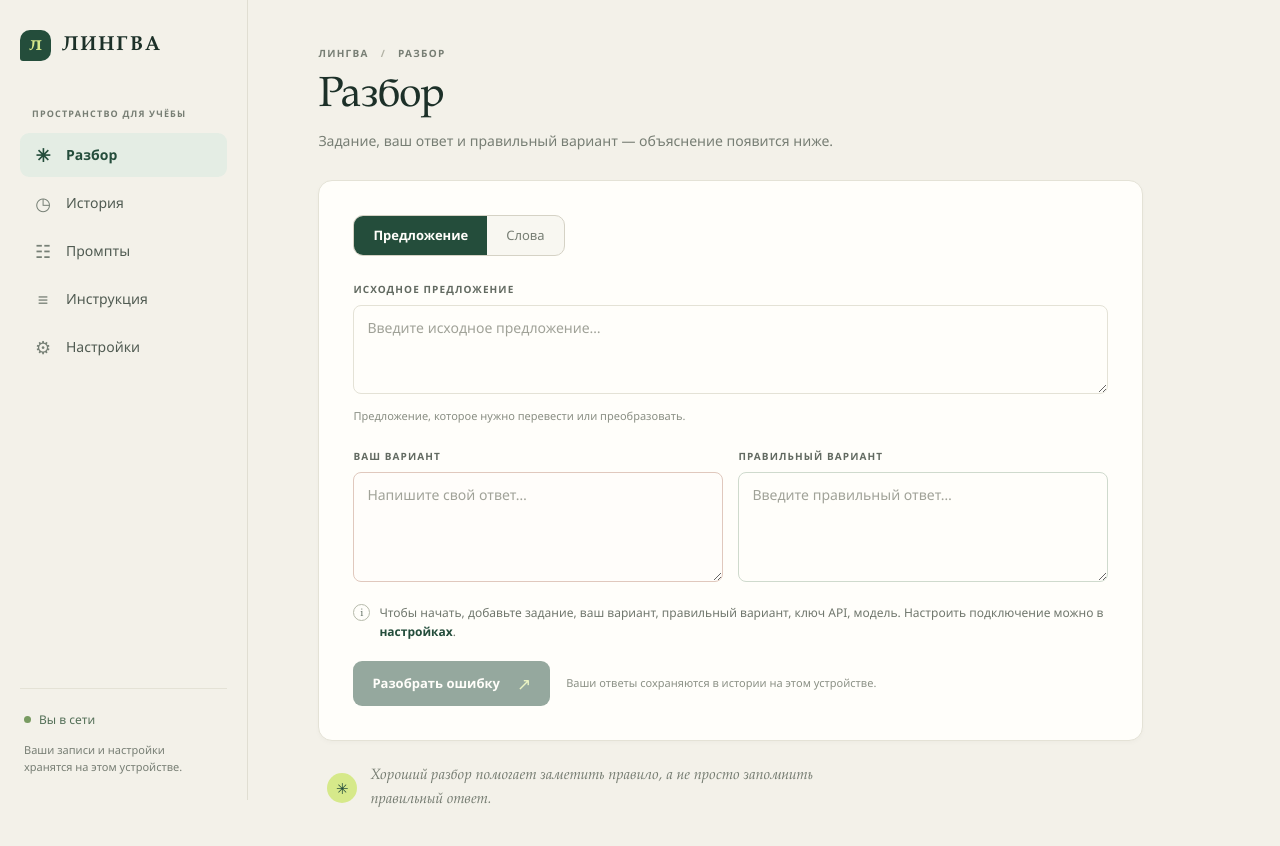
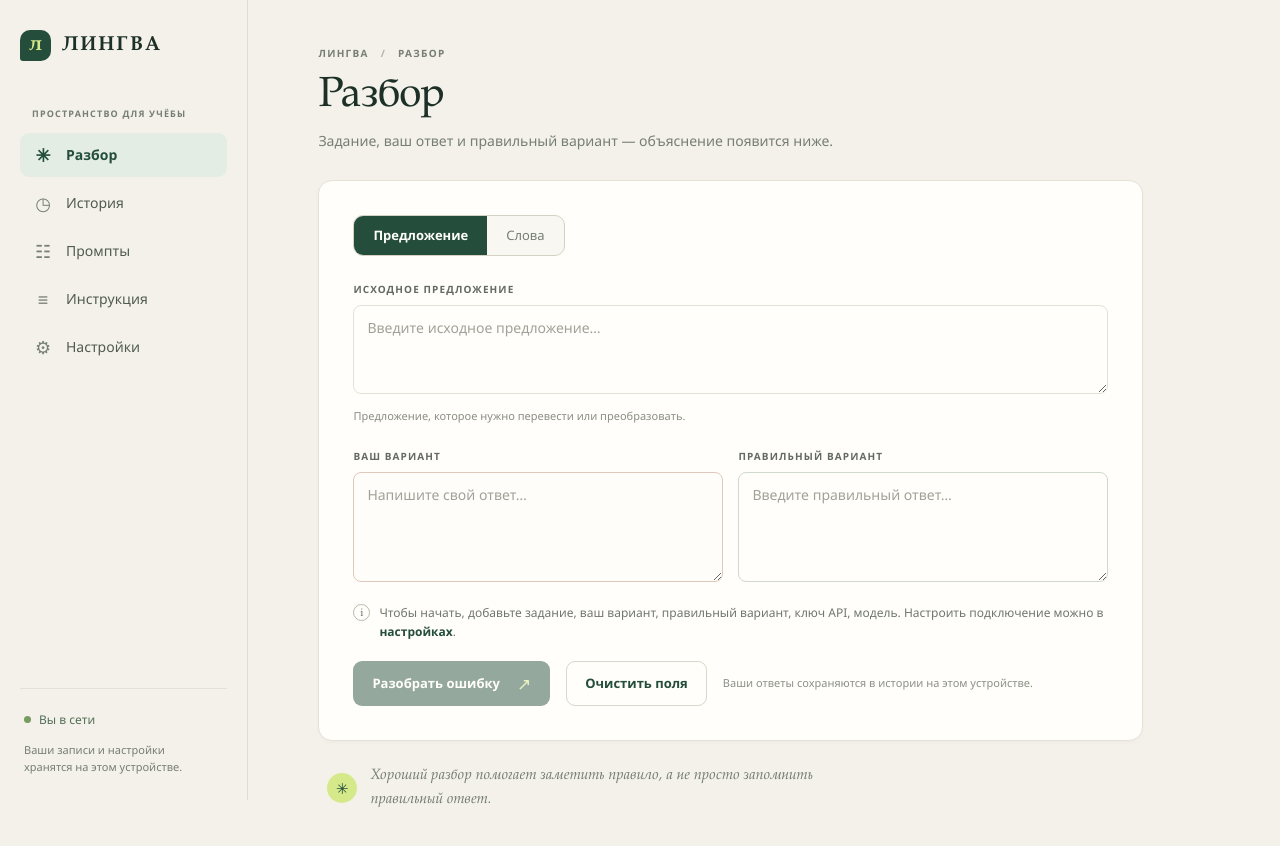
Before and after one commit to LikeKugi/lingua-ai, a Next.js app: page / in a window 1280 px wide. Shown: the top 846 px of the page. Built offline with nearby package versions, Linux system fonts and the light colour scheme.

Commit message:
feat: add clearDraft and startNextExplanation methods

```diff
--- a/app/components/ExplainPage.tsx
+++ b/app/components/ExplainPage.tsx
@@ -18,6 +18,8 @@ interface ExplainPageProps {
   updateDraft: <K extends keyof Draft>(key: K, value: Draft[K]) => void;
   changeTaskType: (taskType: TaskType) => void;
   explain: (event: FormEvent) => void;
+  clearDraft: () => void;
+  startNextExplanation: () => void;
 }
 
 export default function ExplainPage({
@@ -32,6 +34,8 @@ export default function ExplainPage({
   updateDraft,
   changeTaskType,
   explain,
+  clearDraft,
+  startNextExplanation,
 }: ExplainPageProps) {
   return (
     <section className="explain-page">
@@ -149,6 +153,12 @@ export default function ExplainPage({
             <span>{ requestBusy ? "Разбираем ошибку…" : "Разобрать ошибку" }</span>
             <span className="button-arrow" aria-hidden="true">↗</span>
           </button>
+          <button
+            className="button button-outline"
+            type="button"
+            onClick={ clearDraft }
+          >Очистить поля
+          </button>
           <span className="submit-caption">Ваши ответы сохраняются в истории на этом устройстве.</span>
         </div>
       </form>
@@ -163,6 +173,7 @@ export default function ExplainPage({
         </div>
       ) }
       { explanation && (
+        <>
           <article className="workspace-card result-card">
             <div className="result-top">
               <div>
@@ -182,6 +193,15 @@ export default function ExplainPage({
               <span>Ответ на языке: { languageLabel(explanation.language) }</span>
             </div>
           </article>
+          <div className="result-actions">
+            <button
+              className="button button-outline"
+              type="button"
+              onClick={ startNextExplanation }
+            >Следующий разбор
+            </button>
+          </div>
+        </>
       ) }
       { !explanation && !requestBusy &&
         <div className="quiet-note">
--- a/app/globals.css
+++ b/app/globals.css
@@ -126,6 +126,7 @@ h1 { margin-bottom: 5px; font-family: var(--serif); font-size: clamp(35px, 3.3vw
 .markdown strong { color: var(--ink); font-weight: 700; }
 .markdown code { border-radius: 4px; padding: 2px 5px; background: #f0efe8; font-family: ui-monospace, SFMono-Regular, Menlo, monospace; font-size: .9em; }
 .result-meta { display: flex; flex-wrap: wrap; gap: 8px; margin-top: 21px; border-top: 1px solid var(--line); padding-top: 13px; color: #858b80; font-size: 10px; }
+.result-actions { display: flex; justify-content: flex-end; margin-top: 14px; }
 
 /* History */
 .button-quiet-danger { min-height: 38px; border: 1px solid #e7d2cb; padding: 0 14px; background: transparent; color: var(--coral); font-size: 12px; }
--- a/app/workspace.tsx
+++ b/app/workspace.tsx
@@ -189,6 +189,12 @@ export default function Workspace() {
     ...current,
     [key]: value
   }));
+  const clearDraft = () => setDraft(blankDraft());
+  const startNextExplanation = () => {
+    setDraft(blankDraft());
+    setExplanation(null);
+    setExplanationError('');
+  };
   const updateSetting = <K extends keyof Settings>(key: K, value: Settings[K]) => setSettings((current) => ({
     ...current,
     [key]: value
@@ -403,6 +409,8 @@ export default function Workspace() {
           updateDraft={ updateDraft }
           changeTaskType={ changeTaskType }
           explain={ explain }
+          clearDraft={ clearDraft }
+          startNextExplanation={ startNextExplanation }
         /> }
 
 
```
Lines whose indentation alone changed are shown as unchanged.
